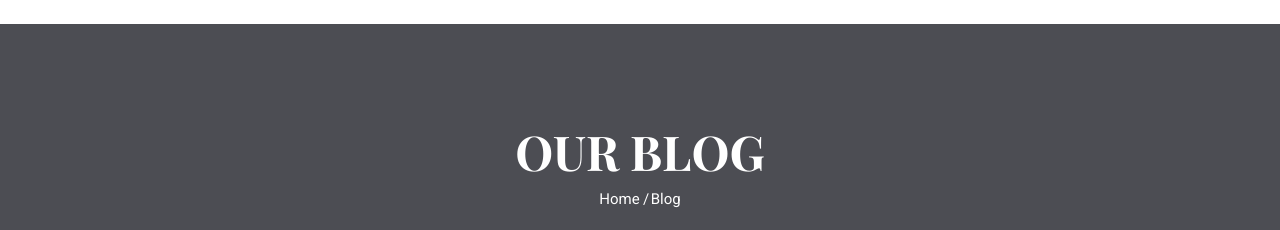
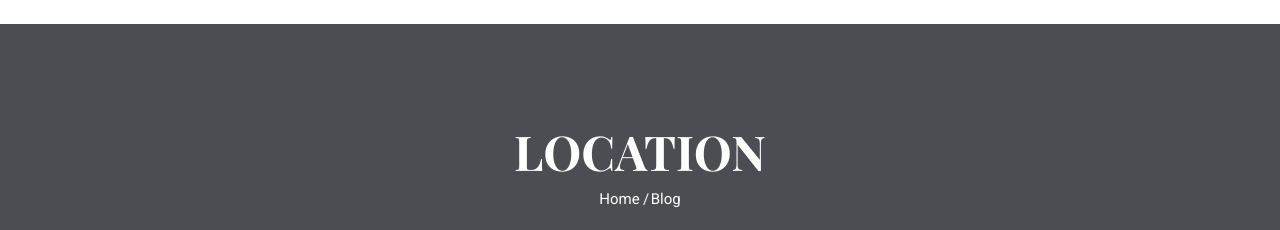
Before and after one commit to hotel-bariloche/bariloche-front, a React (Create React App) app: page /blog in a window 1280 px wide. Shown: the part 240-470 px from the top of the page. Built offline with nearby package versions, Linux system fonts and the light colour scheme; a web font is replaced by a local one.

Commit message:
map and banner

```diff
--- a/src/Utils/Texts.js
+++ b/src/Utils/Texts.js
@@ -65,6 +65,10 @@ export const Texts = {
                 description: 'Habitaciones impregnadas de los tres valores más característicos del hotel: tradición, cercanía y compromiso, que hacen que alojarse en una de estas habitaciones suponga sentir la calidez del hogar, pero fuera de casa. '
             }
         }
+     },
+     location: {
+         banner: 'ubicación'
+
      }
     },
 
@@ -134,7 +138,11 @@ export const Texts = {
                     description: 'Rooms imbued with the three most characteristic values of the hotel: tradition, closeness and commitment, which make staying in one of these rooms mean feeling the warmth of home but away from home.'
                 }
             }
-         }
+         },
+         location: {
+            banner: 'location'
+
+        }
 
 
     },
--- a/src/components/Blog/Blog.js
+++ b/src/components/Blog/Blog.js
@@ -7,12 +7,16 @@ import blog5 from "../img/blog/main-blog/m-blog-5.jpg";
 import blog3 from "../img/blog/main-blog/m-blog-3.jpg";
 import blog2 from "../img/blog/main-blog/m-blog-2.jpg";
 import blog1 from "../img/blog/main-blog/m-blog-1.jpg";
+import { Context } from '../../Context/Provider';
+
 
 
 import '../../css/style.css';
 
 
 const Blog = () => {
+    const { state } = React.useContext(Context);
+
     return(
     <div>
         {/*banner section*/}
@@ -20,7 +24,7 @@ const Blog = () => {
             <div className="container h-100">
                 <div className="blog-banner">
                     <div className="text-center">
-                        <h1>Our Blog</h1>
+                        <h1>{state.texts[state.language].location.banner}</h1>
                     <nav aria-label="breadcrumb" className="banner-breadcrumb">
                         <ol className="breadcrumb">
                         <li className="breadcrumb-item"><a href="#">Home</a></li>
@@ -34,6 +38,9 @@ const Blog = () => {
         {/*categories section*/}
         <section className="blog_categorie_area">
             <div className="container">
+                <div className="row">
+                <iframe src="https://www.google.com/maps/embed?pb=!1m18!1m12!1m3!1d3005.024140148418!2d-71.30608378458201!3d-41.13399897928826!2m3!1f0!2f0!3f0!3m2!1i1024!2i768!4f13.1!3m3!1m2!1s0x961a7b71e69754f9%3A0xfa24b97df0020edd!2sGrand%20Hotel%20Bariloche!5e0!3m2!1ses!2ses!4v1592911354589!5m2!1ses!2ses" width="100%" height="450" frameborder="2px" style={{border:'2px', padding: '20px'}} allowfullscreen="" aria-hidden="false" tabindex="0"></iframe>
+                </div>
                 <div className="row">
                     <div className="col-sm-6 col-lg-4 mb-4 mb-lg-0">
                         <div className="categories_post">
--- a/src/components/Home/Contact.js
+++ b/src/components/Home/Contact.js
@@ -6,7 +6,7 @@ import bed1 from '../img/home/bed-icon.png';
 
 const ContactHome = () => {
     return(
-        <div>
+        <div style={{ backgroundColor: 'grey', padding: '20px'}}>
             <div class="section-intro text-center pb-20px">
             <div class="section-intro__style">
                 <img src={bed1} alt=""></img>
```
